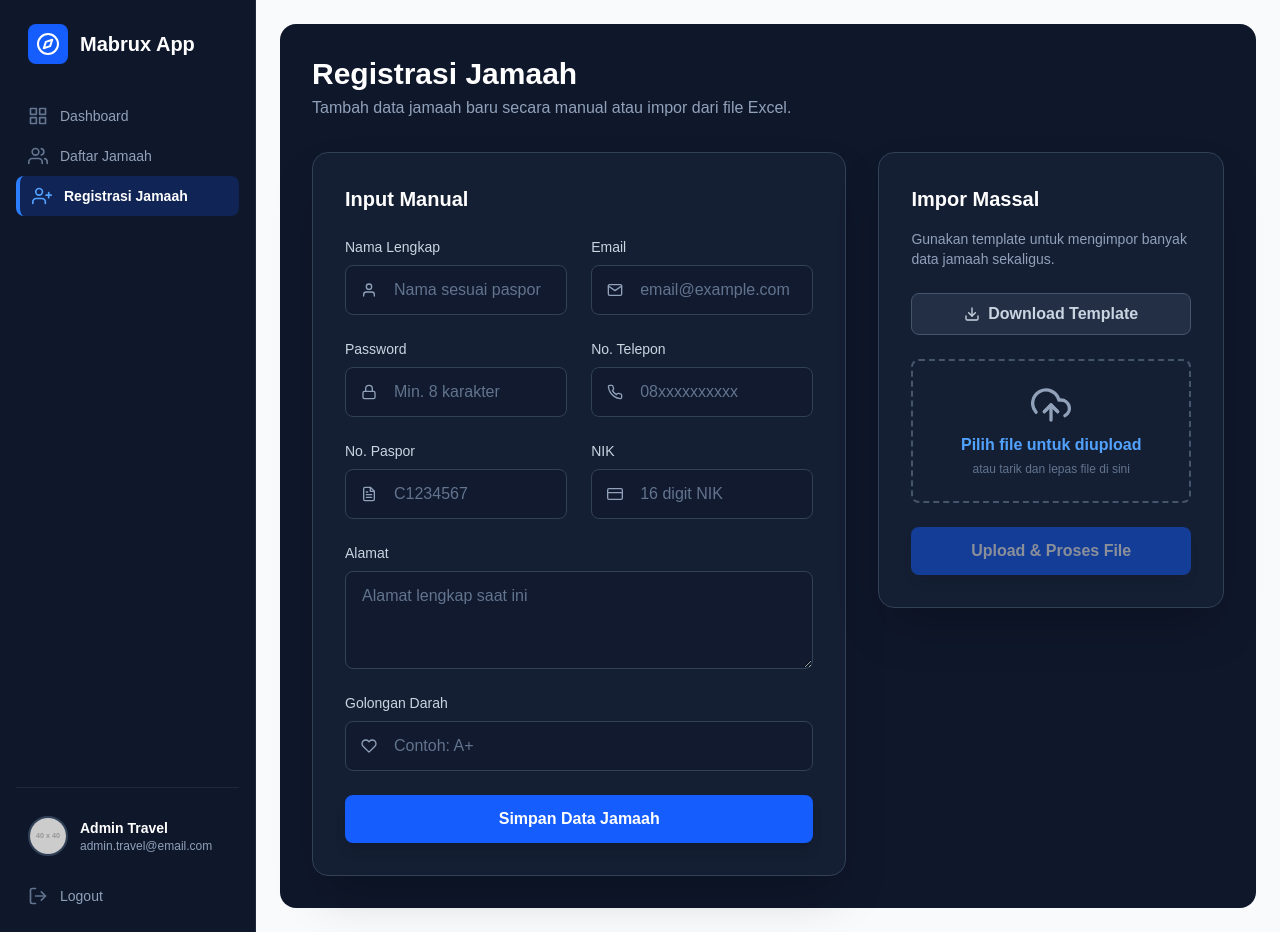
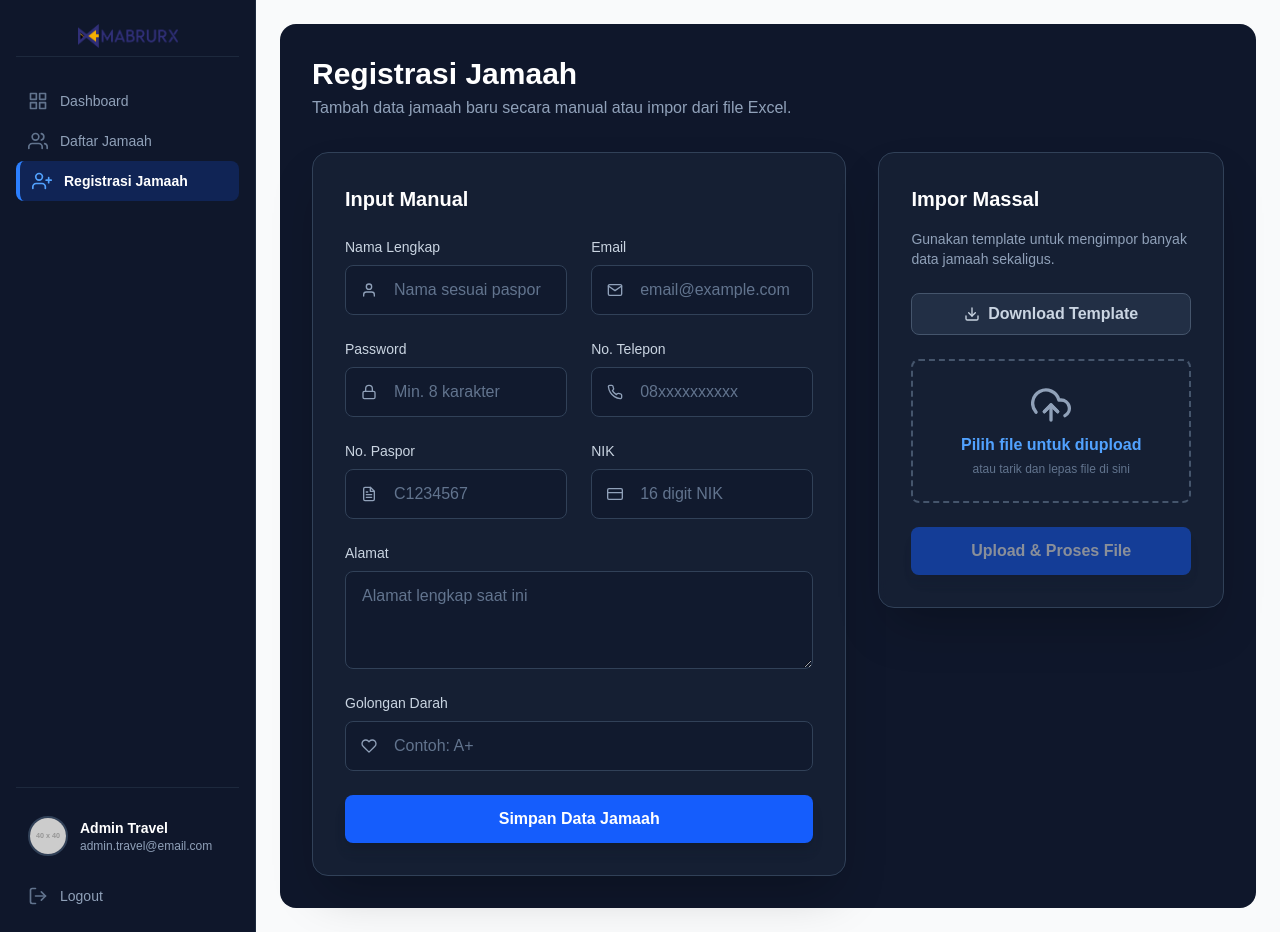
Before and after one commit to sakhiasyam18/nextjs-prisma-backup, a Next.js app: page /travel/register-jamaah in a window 1280 px wide. Built offline with nearby package versions, Linux system fonts and the light colour scheme.

Commit message:
nambahin logo

```diff
--- a/app/layout.tsx
+++ b/app/layout.tsx
@@ -14,8 +14,8 @@ const geistMono = Geist_Mono({
 });
 
 export const metadata: Metadata = {
-  title: "Create Next App",
-  description: "Generated by create next app",
+  title: "Mabrux App",
+  description: "Portal manajemen Mabrux untuk membantu kebutuhan anda.",
 };
 
 export default function RootLayout({
--- a/app/login/page.tsx
+++ b/app/login/page.tsx
@@ -1,6 +1,6 @@
 // File: app/login/page.tsx
 "use client";
-
+import Image from "next/image";
 import { useState, useEffect, FormEvent, MouseEvent } from "react";
 import { useRouter } from "next/navigation";
 import { jwtDecode } from "jwt-decode";
@@ -179,9 +179,14 @@ export default function LoginPage() {
         <div className="form-container w-full max-w-md space-y-8 rounded-2xl bg-slate-800/50 p-8 shadow-2xl backdrop-blur-lg border border-slate-700 z-10">
           {/* Header */}
           <div className="text-center">
-            <div className="mx-auto mb-4 flex h-16 w-16 items-center justify-center rounded-full bg-gradient-to-br from-blue-600 to-sky-400 shadow-lg shadow-blue-500/30">
-              <FiLogIn className="h-8 w-8 text-white" />
-            </div>
+            <Image
+              src="/logo.png"
+              alt="Mabrurx Logo"
+              width={120}
+              height={120}
+              className="mx-auto mb-4"
+              priority
+            />
             <h1 className="text-3xl font-bold tracking-tight text-white">
               Portal Login
             </h1>
--- a/app/page.tsx
+++ b/app/page.tsx
@@ -1,7 +1,7 @@
 // app/page.tsx
 import Link from "next/link";
 import { FiNavigation } from "react-icons/fi"; // Menggunakan ikon yang lebih relevan
-
+import Image from "next/image";
 export default function HomePage() {
   return (
     <main className="relative flex min-h-screen w-full flex-col items-center justify-center overflow-hidden bg-slate-900 p-4 font-sans">
@@ -13,10 +13,15 @@ export default function HomePage() {
       {/* --- Kartu Konten Utama --- */}
       <div className="w-full max-w-md transform transition-all duration-300 hover:scale-105">
         <div className="rounded-2xl border border-slate-800 bg-slate-800/50 p-8 text-center shadow-2xl shadow-blue-500/10 backdrop-blur-lg sm:p-12">
-          {/* Ikon Header */}
-          <div className="mx-auto flex h-20 w-20 items-center justify-center rounded-full bg-gradient-to-br from-blue-600 to-emerald-500 shadow-lg shadow-blue-500/50">
-            <FiNavigation className="h-10 w-10 text-white" />
-          </div>
+          {/* Logo Header */}
+          <Image
+            src="/logo.png"
+            alt="Mabrurx Logo"
+            width={128}
+            height={128}
+            className="mx-auto"
+            priority
+          />
 
           {/* Judul */}
           <h1 className="mt-8 bg-gradient-to-br from-white to-slate-400 bg-clip-text text-4xl font-extrabold text-transparent">
--- a/app/ppih/components/sidebarClient.tsx
+++ b/app/ppih/components/sidebarClient.tsx
@@ -1,6 +1,6 @@
 // app/ppih/components/sidebarClient.tsx
 "use client";
-
+import Image from "next/image";
 import Link from "next/link";
 import { usePathname } from "next/navigation";
 import React from "react";
@@ -37,13 +37,14 @@ export default function ClientSide() {
   return (
     <div className="w-64 bg-slate-900 text-slate-300 p-4 flex flex-col border-r border-slate-800 shadow-2xl">
       {/* Header Sidebar: Logo Aplikasi */}
-      <div className="flex items-center gap-3 px-3 py-2 mb-6">
-        <div className="bg-emerald-600 p-2 rounded-lg">
-          <FiShield className="text-white h-6 w-6" />
-        </div>
-        <div>
-          <span className="text-xl font-bold text-white">Portal PPIH</span>
-        </div>
+      <div className="flex items-center justify-center py-2 mb-6 border-b border-slate-800">
+        <Image
+          src="/logo.png"
+          alt="Mabrurx Logo"
+          width={100}
+          height={100}
+          priority
+        />
       </div>
 
       {/* Navigasi Utama */}
--- a/app/travel/components/sidebarClient.tsx
+++ b/app/travel/components/sidebarClient.tsx
@@ -1,6 +1,6 @@
 // D:\mabruxxxx\mabruxfix\components\Sidebar.tsx
 "use client";
-
+import Image from "next/image";
 import Link from "next/link";
 import { usePathname } from "next/navigation";
 import React from "react";
@@ -50,11 +50,14 @@ export default function ClientSide() {
   return (
     <div className="w-64 bg-slate-900 text-slate-300 p-4 flex flex-col border-r border-slate-800 shadow-2xl">
       {/* Header Sidebar: Logo Aplikasi */}
-      <div className="flex items-center gap-3 px-3 py-2 mb-6">
-        <div className="bg-blue-600 p-2 rounded-lg">
-          <FiCompass className="text-white h-6 w-6" />
-        </div>
-        <span className="text-xl font-bold text-white">Mabrux App</span>
+      <div className="flex items-center justify-center py-2 mb-6 border-b border-slate-800">
+        <Image
+          src="/logo.png"
+          alt="Mabrurx Logo"
+          width={100}
+          height={100}
+          priority
+        />
       </div>
 
       {/* Navigasi Utama */}
```
Also changed, not shown: public/logo.png (added).
